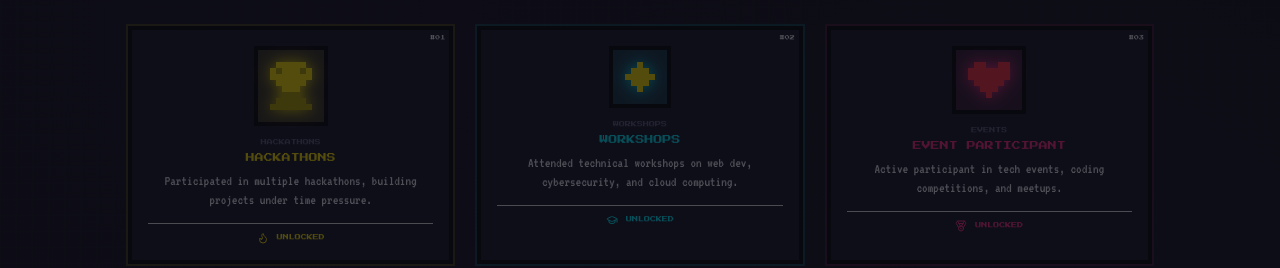
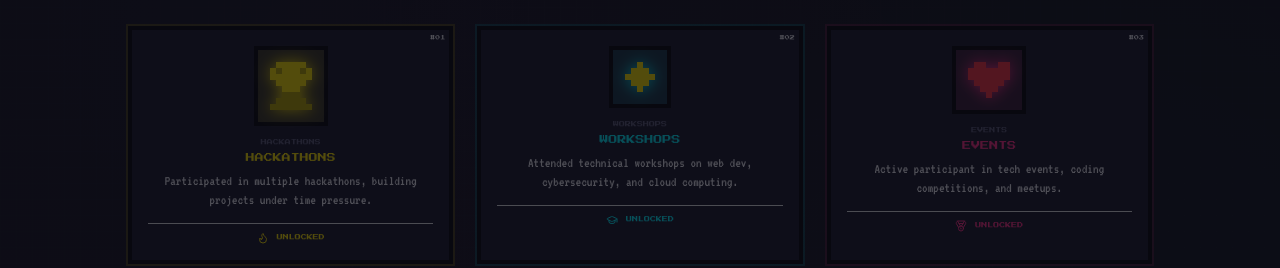
Before and after one commit to ree4yaa/portfolio, a React (Vite) app: page / in a window 1280 px wide. Shown: the part 3980-4248 px from the top of the page. Built offline with nearby package versions, Linux system fonts and the light colour scheme.

Commit message:
changed event titles

```diff
--- a/src/components/pixelArt/Experience.tsx
+++ b/src/components/pixelArt/Experience.tsx
@@ -32,7 +32,7 @@ const achievements: Achievement[] = [
     color: 'cyan',
   },
   {
-    title: 'EVENT PARTICIPANT',
+    title: 'EVENTS',
     desc: 'Active participant in tech events, coding competitions, and meetups.',
     category: 'EVENTS',
     icon: Medal,
```
